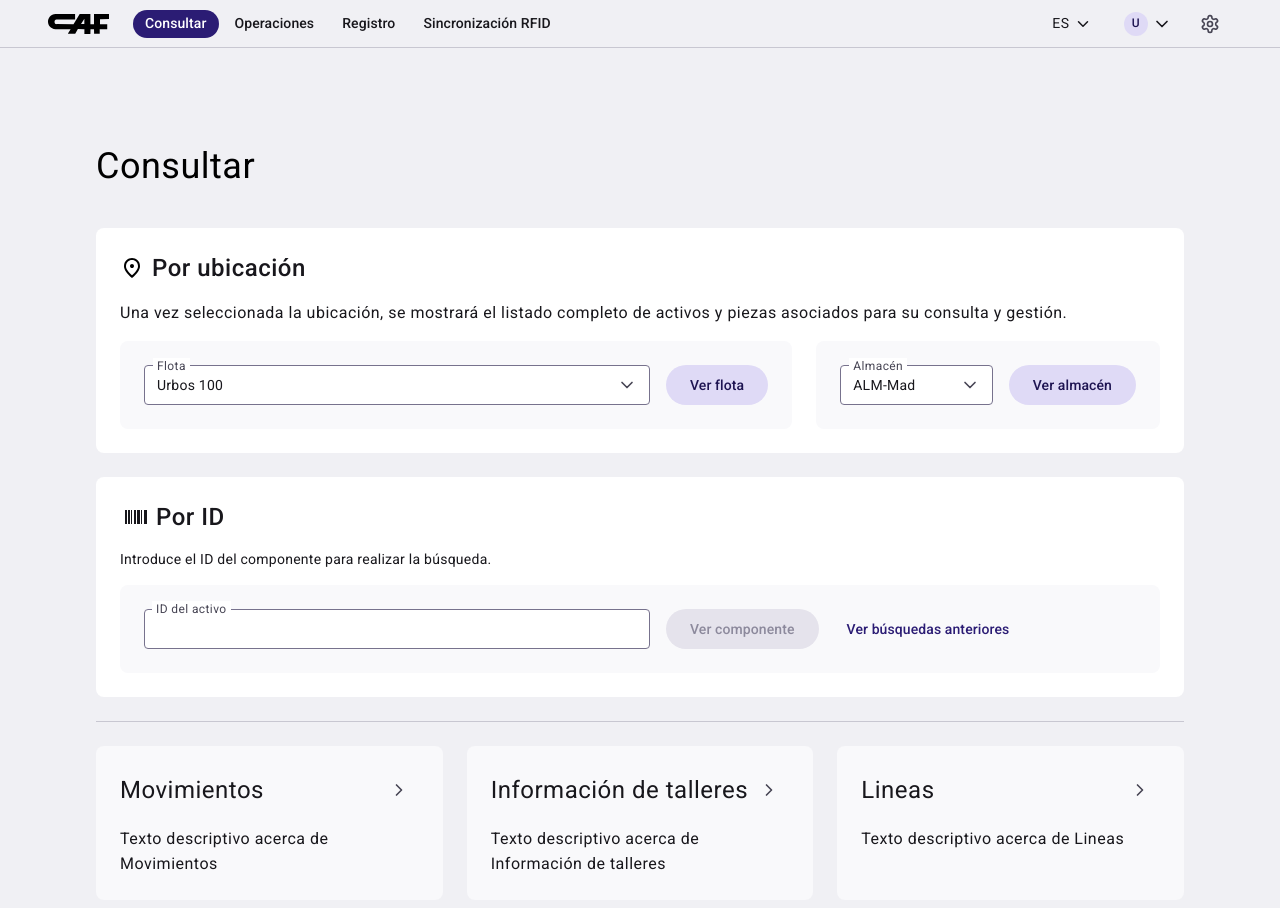
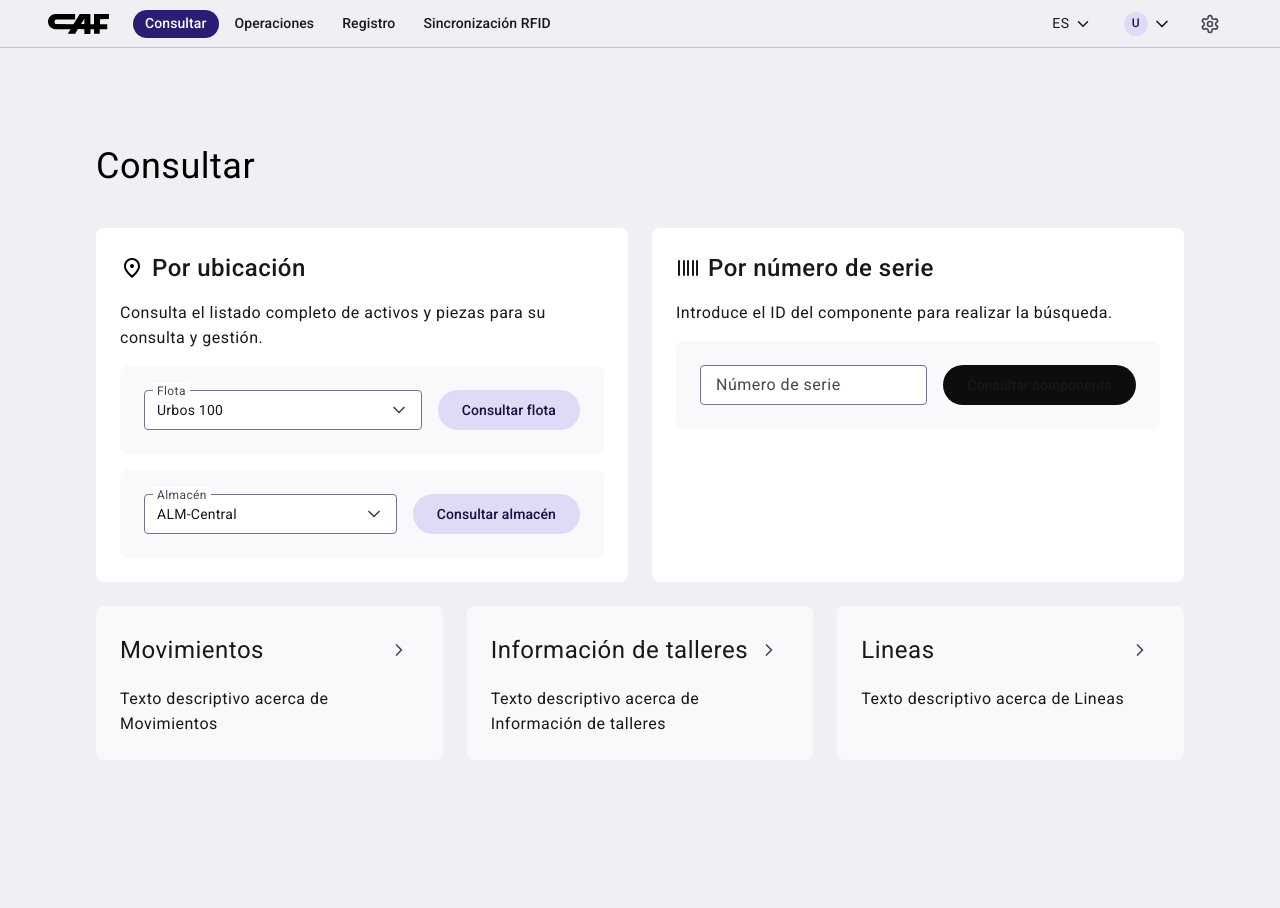
Before and after one commit to yuanzhenzhu/TEST2_TRACE, a Next.js app: page / in a window 1280 px wide. Shown: the top 908 px of the page. After the commit the page ends 856 px from the top, so only its background shows below. Built offline with nearby package versions, Linux system fonts and the light colour scheme.

Commit message:
correcciónboton

```diff
--- a/components/TrazabilidadApp.tsx
+++ b/components/TrazabilidadApp.tsx
@@ -3,7 +3,7 @@
 import Image from 'next/image';
 import { MouseEvent, ReactNode, useState } from 'react';
 import { Icon } from './ui/Icon';
-import { MatButtonIcon, MatButtonText, MatButtonTonal } from './ui/Buttons';
+import { MatButtonIcon, MatButtonTonal } from './ui/Buttons';
 import { MatSelect } from './ui/MatSelect';
 import {
   Breadcrumb,
@@ -13,7 +13,6 @@ import {
   MatCellIndexColDynamic,
   MatCellIndexColStatic,
   MatCheckbox,
-  MatDividerHorizontal,
   MatFormField,
   MatTabs,
   PiecesNavbarItemGroup,
@@ -528,8 +527,11 @@ export default function TrazabilidadApp() {
           <span style={{ fontSize: 36, lineHeight: '44px', color: '#000' }}>Consultar</span>
 
           <div style={{ display: 'flex', flexDirection: 'column', gap: 24, alignItems: 'stretch' }}>
+            <div style={{ display: 'flex', flexDirection: 'row', gap: 24, alignItems: 'stretch' }}>
               <div
                 style={{
+                  flex: '1 1 0',
+                  minWidth: 0,
                   borderRadius: 8,
                   background: '#FFF',
                   display: 'flex',
@@ -547,10 +549,9 @@ export default function TrazabilidadApp() {
                   <span style={{ fontWeight: 500, fontSize: 24, lineHeight: '32px', color: '#18171C' }}>Por ubicación</span>
                 </div>
                 <span style={{ fontSize: 16, lineHeight: '25px', letterSpacing: '0.5px', color: '#18171C' }}>
-                Una vez seleccionada la ubicación, se mostrará el listado completo de activos y piezas asociados para su consulta y
-                gestión.
+                  Consulta el listado completo de activos y piezas para su consulta y gestión.
                 </span>
-              <div style={{ display: 'flex', flexDirection: 'row', gap: 24, alignItems: 'flex-start', alignSelf: 'stretch' }}>
+                <div style={{ display: 'flex', flexDirection: 'column', gap: 16, alignSelf: 'stretch' }}>
                   <div
                     style={{
                       borderRadius: 8,
@@ -559,20 +560,21 @@ export default function TrazabilidadApp() {
                       flexDirection: 'row',
                       gap: 16,
                       padding: 24,
-                    alignItems: 'flex-start',
+                      alignItems: 'flex-end',
                       boxSizing: 'border-box',
-                    flex: '1 1 0',
                     }}
                   >
+                    <div style={{ flex: '1 1 0', minWidth: 0 }}>
                       <MatSelect
                         label="Flota"
                         value={s.flota}
                         options={flotaOptions}
-                    width={506}
+                        width="100%"
                         onSelect={(v) => patch({ flota: v, unidad: 'Todos', selected: null, expanded: {} })}
                       />
+                    </div>
                     <MatButtonTonal
-                    label="Ver flota"
+                      label="Consultar flota"
                       onClick={() =>
                         patch({
                           screen: 'flota',
@@ -595,21 +597,22 @@ export default function TrazabilidadApp() {
                       flexDirection: 'row',
                       gap: 16,
                       padding: 24,
-                    alignItems: 'flex-start',
+                      alignItems: 'flex-end',
                       boxSizing: 'border-box',
-                    flex: '1 1 0',
                     }}
                   >
                     <div style={{ flex: '1 1 0', minWidth: 0 }}>
-                    <MatSelect label="Almacén" value="ALM-Mad" options={almacenOptions} width="100%" />
+                      <MatSelect label="Almacén" value="ALM-Central" options={almacenOptions} width="100%" />
                     </div>
-                  <MatButtonTonal label="Ver almacén" />
+                    <MatButtonTonal label="Consultar almacén" />
                   </div>
                 </div>
               </div>
 
               <div
                 style={{
+                  flex: '1 1 0',
+                  minWidth: 0,
                   borderRadius: 8,
                   background: '#FFF',
                   display: 'flex',
@@ -620,18 +623,13 @@ export default function TrazabilidadApp() {
                   boxSizing: 'border-box',
                 }}
               >
-              <div style={{ display: 'flex', flexDirection: 'row', gap: 8, padding: '0 4px', alignItems: 'center' }}>
-                <span style={{ position: 'relative', width: 24, height: 24, overflow: 'hidden', flexShrink: 0, display: 'block' }}>
-                  <svg width="22" height="14" viewBox="0 0 22 14" fill="#18171C" style={{ position: 'absolute', left: 1, top: 5 }}>
-                    <path
-                      d="M 0 14 L 0 0 L 2 0 L 2 14 L 0 14 Z M 3 14 L 3 0 L 5 0 L 5 14 L 3 14 Z M 6 14 L 6 0 L 7 0 L 7 14 L 6 14 Z M 9 14 L 9 0 L 11 0 L 11 14 L 9 14 Z M 12 14 L 12 0 L 15 0 L 15 14 L 12 14 Z M 16 14 L 16 0 L 17 0 L 17 14 L 16 14 Z M 19 14 L 19 0 L 22 0 L 22 14 L 19 14 Z"
-                      fillRule="nonzero"
-                    />
-                  </svg>
+                <div style={{ display: 'flex', flexDirection: 'row', gap: 8, alignItems: 'center' }}>
+                  <span style={{ color: '#18171C', display: 'flex' }}>
+                    <Icon name="Barcode" size={24} />
                   </span>
-                <span style={{ fontWeight: 500, fontSize: 24, lineHeight: '32px', color: '#18171C' }}>Por ID</span>
+                  <span style={{ fontWeight: 500, fontSize: 24, lineHeight: '32px', color: '#18171C' }}>Por número de serie</span>
                 </div>
-              <span style={{ fontSize: 14, lineHeight: '20px', letterSpacing: '0.25px', color: '#18171C' }}>
+                <span style={{ fontSize: 16, lineHeight: '25px', letterSpacing: '0.5px', color: '#18171C' }}>
                   Introduce el ID del componente para realizar la búsqueda.
                 </span>
                 <div
@@ -643,17 +641,22 @@ export default function TrazabilidadApp() {
                     gap: 16,
                     padding: 24,
                     alignItems: 'center',
+                    flexWrap: 'wrap',
                     boxSizing: 'border-box',
                     alignSelf: 'stretch',
                   }}
                 >
-                <MatFormField label="ID del activo" width={506} />
-                <MatButtonTonal label="Ver componente" disabled />
-                <MatButtonText label="Ver búsquedas anteriores" />
+                  <div style={{ flex: '1 1 200px', minWidth: 0 }}>
+                    <MatFormField label="Número de serie" width="100%" />
+                  </div>
+                  <MatButtonTonal
+                    label="Consultar componente"
+                    disabled
+                    style={{ background: '#0D0D0D', color: '#18171C' }}
+                  />
                 </div>
               </div>
-
-            <MatDividerHorizontal />
+            </div>
 
             <div style={{ display: 'flex', flexDirection: 'row', gap: 24, alignItems: 'stretch' }}>
               {shortcutCards.map((card) => (
--- a/components/ui/Buttons.tsx
+++ b/components/ui/Buttons.tsx
@@ -41,11 +41,43 @@ export function MatButtonTonal({
       style={{
         ...base,
         background: disabled ? '#E5E3EC' : '#DFDAF6',
-        color: disabled ? '#8C899C' : '#1E1452',
+        color: disabled ? '#8C899C' : '#170F3E',
         cursor: disabled ? 'not-allowed' : 'pointer',
         ...style,
       }}
     >
+      {label}
+    </button>
+  );
+}
+
+export function MatButtonFilled({
+  label,
+  icon,
+  onClick,
+  disabled,
+  style,
+}: {
+  label: string;
+  icon?: string;
+  onClick?: () => void;
+  disabled?: boolean;
+  style?: CSSProperties;
+}) {
+  return (
+    <button
+      type="button"
+      onClick={onClick}
+      disabled={disabled}
+      style={{
+        ...base,
+        background: disabled ? '#E5E3EC' : '#2B1C74',
+        color: disabled ? '#8C899C' : '#FFF',
+        cursor: disabled ? 'not-allowed' : 'pointer',
+        ...style,
+      }}
+    >
+      {icon && <Icon name={icon} size={18} />}
       {label}
     </button>
   );
--- a/components/ui/Misc.tsx
+++ b/components/ui/Misc.tsx
@@ -1,6 +1,6 @@
 'use client';
 
-import { CSSProperties, ReactNode } from 'react';
+import { CSSProperties, ReactNode, useState } from 'react';
 import { Icon } from './Icon';
 
 export function MatFormField({
@@ -16,10 +16,14 @@ export function MatFormField({
   onChange?: (v: string) => void;
   placeholder?: string;
 }) {
+  const [focused, setFocused] = useState(false);
+  const shrink = focused || !!value;
   return (
     <div style={{ position: 'relative', width }}>
       <span
-        style={{
+        style={
+          shrink
+            ? {
                 position: 'absolute',
                 top: -8,
                 left: 8,
@@ -31,7 +35,22 @@ export function MatFormField({
                 color: '#474554',
                 whiteSpace: 'nowrap',
                 zIndex: 1,
-        }}
+              }
+            : {
+                position: 'absolute',
+                top: 0,
+                left: 16,
+                height: 40,
+                display: 'flex',
+                alignItems: 'center',
+                fontSize: 16,
+                lineHeight: '24px',
+                letterSpacing: '0.5px',
+                color: '#474554',
+                whiteSpace: 'nowrap',
+                pointerEvents: 'none',
+              }
+        }
       >
         {label}
       </span>
@@ -39,6 +58,8 @@ export function MatFormField({
         value={value ?? ''}
         placeholder={placeholder}
         onChange={(e) => onChange?.(e.target.value)}
+        onFocus={() => setFocused(true)}
+        onBlur={() => setFocused(false)}
         style={{
           width: '100%',
           height: 40,
```
Also changed, not shown: components/ui/Icon.tsx (+10 -0 lines). Lines whose indentation alone changed are shown as unchanged.
